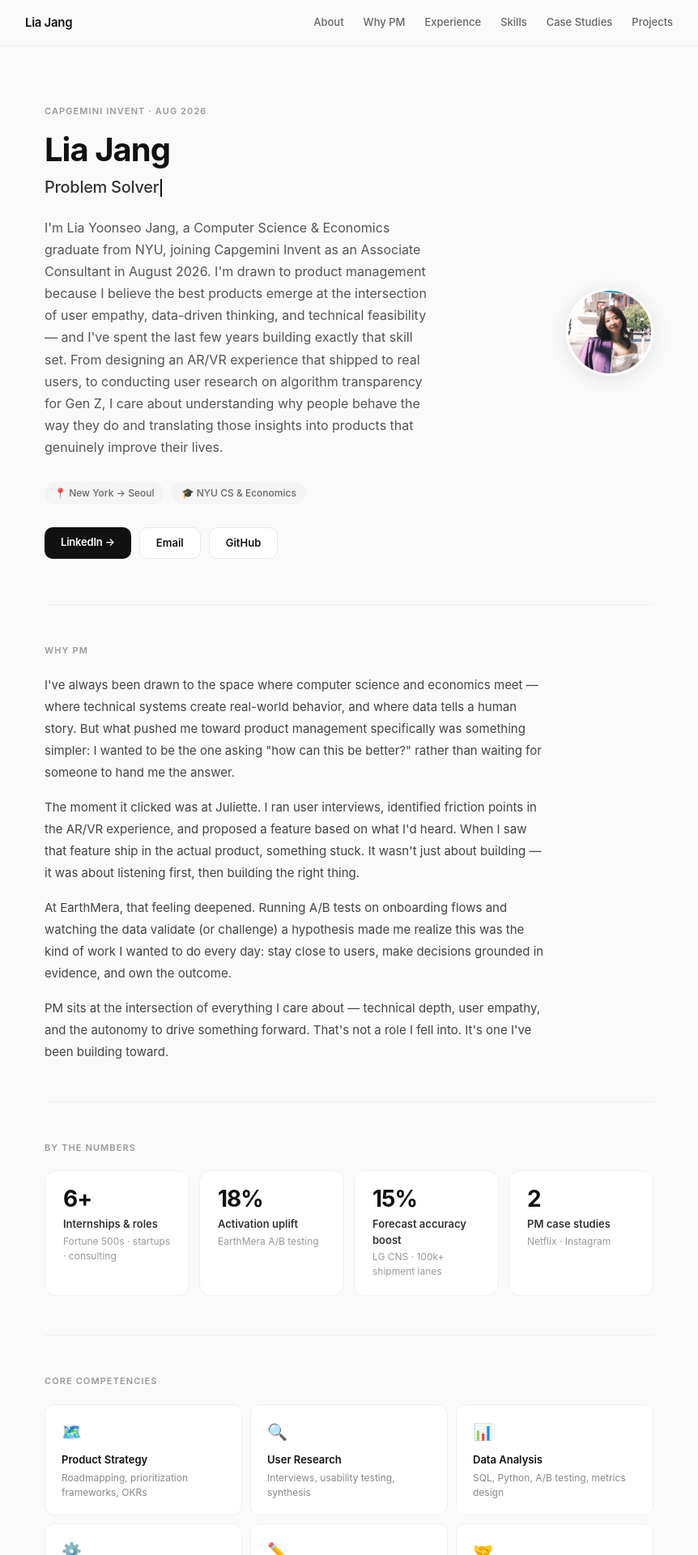
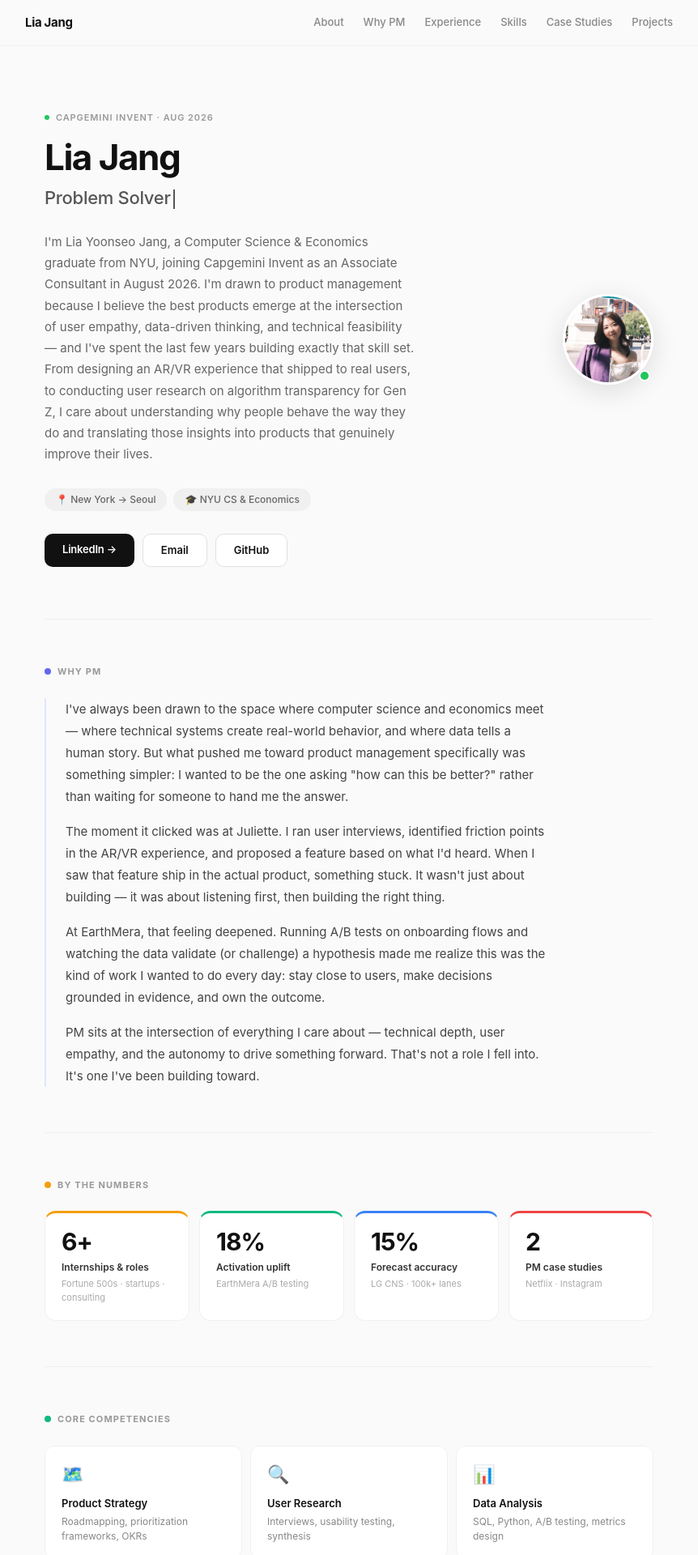
Before and after one commit to LiaYoonseoJang/personal-website, a React (Create React App) app: page / in a window 1280 px wide. Shown: the top 1920 px of the page at 81% size, without its empty margins (209-1071 px from the left). Built offline with nearby package versions, Linux system fonts and the light colour scheme.

Commit message:
full design upgrade: animations, color accents, hover effects

```diff
--- a/src/partials/MainHome.js
+++ b/src/partials/MainHome.js
@@ -1,4 +1,4 @@
-import React, { useEffect, useState } from "react";
+import React, { useEffect, useState, useRef } from "react";
 import { Link } from "react-router-dom";
 import Footer from "./Footer";
 import Experience from "./Experience";
@@ -9,7 +9,6 @@ const useTypingEffect = (words, typingSpeed = 80, deletingSpeed = 50, pauseTime
   const [displayed, setDisplayed] = useState("");
   const [wordIndex, setWordIndex] = useState(0);
   const [isDeleting, setIsDeleting] = useState(false);
-
   useEffect(() => {
     const current = words[wordIndex];
     let timeout;
@@ -19,14 +18,60 @@ const useTypingEffect = (words, typingSpeed = 80, deletingSpeed = 50, pauseTime
       timeout = setTimeout(() => setIsDeleting(true), pauseTime);
     } else if (isDeleting && displayed.length > 0) {
       timeout = setTimeout(() => setDisplayed(current.slice(0, displayed.length - 1)), deletingSpeed);
-    } else if (isDeleting && displayed.length === 0) {
+    } else {
       setIsDeleting(false);
       setWordIndex((prev) => (prev + 1) % words.length);
     }
     return () => clearTimeout(timeout);
   }, [displayed, isDeleting, wordIndex, words, typingSpeed, deletingSpeed, pauseTime]);
+  return displayed;
+};
 
-  return displayed;
+const useFadeIn = () => {
+  const ref = useRef(null);
+  const [visible, setVisible] = useState(false);
+  useEffect(() => {
+    const observer = new IntersectionObserver(
+      ([entry]) => { if (entry.isIntersecting) { setVisible(true); observer.disconnect(); } },
+      { threshold: 0.1 }
+    );
+    if (ref.current) observer.observe(ref.current);
+    return () => observer.disconnect();
+  }, []);
+  return [ref, visible];
+};
+
+const FadeSection = ({ children, style }) => {
+  const [ref, visible] = useFadeIn();
+  return (
+    <div ref={ref} style={{
+      ...style,
+      opacity: visible ? 1 : 0,
+      transform: visible ? "translateY(0)" : "translateY(24px)",
+      transition: "opacity 0.6s ease, transform 0.6s ease",
+    }}>
+      {children}
+    </div>
+  );
+};
+
+const sectionAccents = {
+  "why-pm":    { dot: "#6366f1", label: "Why PM" },
+  "numbers":   { dot: "#f59e0b", label: "By the numbers" },
+  "skills":    { dot: "#10b981", label: "Core competencies" },
+  "experience":{ dot: "#3b82f6", label: "Experience" },
+  "cases":     { dot: "#ef4444", label: "Case studies" },
+  "projects":  { dot: "#8b5cf6", label: "Projects" },
+};
+
+const SectionLabel = ({ id }) => {
+  const { dot, label } = sectionAccents[id] || { dot: "#999", label: id };
+  return (
+    <div style={{ display: "flex", alignItems: "center", gap: 8, marginBottom: 24 }}>
+      <span style={{ width: 8, height: 8, borderRadius: "50%", background: dot, flexShrink: 0 }} />
+      <p style={{ fontSize: 11, fontWeight: 700, letterSpacing: "0.1em", textTransform: "uppercase", color: "#999", margin: 0 }}>{label}</p>
+    </div>
+  );
 };
 
 const MainHome = () => {
@@ -35,16 +80,24 @@ const MainHome = () => {
 
   return (
     <div style={{ fontFamily: "'Inter', -apple-system, sans-serif", background: "#fafafa", minHeight: "100vh" }}>
+      <style>{`
+        @keyframes blink { 0%,100%{opacity:1} 50%{opacity:0} }
+        @keyframes fadeDown { from{opacity:0;transform:translateY(-12px)} to{opacity:1;transform:translateY(0)} }
+        .hover-card { transition: border-color 0.2s, box-shadow 0.2s, transform 0.2s !important; }
+        .hover-card:hover { border-color: #ccc !important; box-shadow: 0 8px 32px rgba(0,0,0,0.08) !important; transform: translateY(-2px) !important; }
+        .hover-btn:hover { background: #222 !important; }
+        .hover-btn-outline:hover { background: #f5f5f5 !important; }
+        .nav-link { transition: color 0.15s; }
+        .nav-link:hover { color: #111 !important; }
+      `}</style>
 
       {/* NAV */}
-      <nav style={{ position: "sticky", top: 0, zIndex: 50, background: "rgba(250,250,250,0.85)", backdropFilter: "blur(12px)", borderBottom: "1px solid #f0f0f0", padding: "0 24px" }}>
+      <nav style={{ position: "sticky", top: 0, zIndex: 50, background: "rgba(250,250,250,0.9)", backdropFilter: "blur(16px)", borderBottom: "1px solid #f0f0f0", padding: "0 24px", animation: "fadeDown 0.4s ease" }}>
         <div style={{ maxWidth: 800, margin: "0 auto", height: 56, display: "flex", alignItems: "center", justifyContent: "space-between" }}>
-          <span style={{ fontWeight: 600, fontSize: 15, color: "#111", letterSpacing: "-0.3px" }}>Lia Jang</span>
+          <span style={{ fontWeight: 700, fontSize: 15, color: "#111", letterSpacing: "-0.3px" }}>Lia Jang</span>
           <div style={{ display: "flex", gap: 24 }}>
             {[["About", "#about"], ["Why PM", "#why-pm"], ["Experience", "#experience"], ["Skills", "#skills"], ["Case Studies", "#cases"], ["Projects", "#projects"]].map(([label, href]) => (
-              <a key={href} href={href} style={{ fontSize: 13, color: "#666", textDecoration: "none", fontWeight: 450 }}
-                onMouseOver={e => e.target.style.color = "#111"}
-                onMouseOut={e => e.target.style.color = "#666"}>
+              <a key={href} href={href} className="nav-link" style={{ fontSize: 13, color: "#888", textDecoration: "none", fontWeight: 500 }}>
                 {label}
               </a>
             ))}
@@ -55,121 +108,147 @@ const MainHome = () => {
       <div style={{ maxWidth: 800, margin: "0 auto", padding: "0 24px" }}>
 
         {/* HERO */}
-        <section id="about" style={{ padding: "72px 0 56px", borderBottom: "1px solid #f0f0f0" }}>
+        <section id="about" style={{ padding: "80px 0 64px", borderBottom: "1px solid #f0f0f0" }}>
           <div style={{ display: "grid", gridTemplateColumns: "1fr auto", gap: 40, alignItems: "center" }}>
-            <div>
+            <div style={{ animation: "fadeDown 0.6s ease 0.1s both" }}>
               <div style={{ display: "flex", alignItems: "center", gap: 8, marginBottom: 16 }}>
-                <span style={{ fontSize: 11, fontWeight: 600, letterSpacing: "0.1em", textTransform: "uppercase", color: "#999" }}>Capgemini Invent · Aug 2026</span>
+                <span style={{ width: 6, height: 6, borderRadius: "50%", background: "#22c55e", animation: "blink 2s step-end infinite" }} />
+                <span style={{ fontSize: 11, fontWeight: 600, letterSpacing: "0.08em", textTransform: "uppercase", color: "#999" }}>Capgemini Invent · Aug 2026</span>
               </div>
-              <h1 style={{ fontSize: 40, fontWeight: 700, color: "#111", lineHeight: 1.15, letterSpacing: "-1px", marginBottom: 8 }}>
+              <h1 style={{ fontSize: 44, fontWeight: 700, color: "#111", lineHeight: 1.1, letterSpacing: "-1.5px", marginBottom: 10 }}>
                 {name}
               </h1>
-              <div style={{ fontSize: 20, fontWeight: 500, color: "#333", marginBottom: 20, minHeight: 32, letterSpacing: "-0.3px" }}>
+              <div style={{ fontSize: 22, fontWeight: 500, color: "#555", marginBottom: 24, minHeight: 34, letterSpacing: "-0.3px" }}>
                 <span>{typedText}</span>
-                <span style={{ display: "inline-block", width: 2, height: "1.1em", background: "#111", marginLeft: 2, verticalAlign: "middle", animation: "blink 1s step-end infinite" }} />
-                <style>{`@keyframes blink { 0%,100%{opacity:1} 50%{opacity:0} }`}</style>
+                <span style={{ display: "inline-block", width: 2, height: "1.1em", background: "#555", marginLeft: 3, verticalAlign: "middle", animation: "blink 1s step-end infinite" }} />
               </div>
-              <p style={{ fontSize: 16, color: "#555", lineHeight: 1.7, maxWidth: 480, marginBottom: 28 }}>
+              <p style={{ fontSize: 15, color: "#666", lineHeight: 1.75, maxWidth: 460, marginBottom: 28 }}>
                 {about.description}
               </p>
-              <div style={{ display: "flex", gap: 10, flexWrap: "wrap", marginBottom: 28 }}>
+              <div style={{ display: "flex", gap: 8, flexWrap: "wrap", marginBottom: 28 }}>
                 {[["📍", "New York → Seoul"], ["🎓", "NYU CS & Economics"]].map(([icon, text]) => (
-                  <span key={text} style={{ fontSize: 12, color: "#666", background: "#f4f4f4", borderRadius: 20, padding: "5px 12px", fontWeight: 450 }}>
+                  <span key={text} style={{ fontSize: 12, color: "#666", background: "#f0f0f0", borderRadius: 20, padding: "5px 14px", fontWeight: 500 }}>
                     {icon} {text}
                   </span>
                 ))}
               </div>
               <div style={{ display: "flex", gap: 10 }}>
-                <a href={social.LinkedIn} target="_blank" rel="noopener noreferrer"
-                  style={{ fontSize: 13, fontWeight: 600, padding: "9px 20px", background: "#111", color: "#fff", borderRadius: 10, textDecoration: "none", letterSpacing: "-0.2px" }}>
+                <a href={social.LinkedIn} target="_blank" rel="noopener noreferrer" className="hover-btn"
+                  style={{ fontSize: 13, fontWeight: 600, padding: "10px 22px", background: "#111", color: "#fff", borderRadius: 10, textDecoration: "none", letterSpacing: "-0.2px", transition: "background 0.2s" }}>
                   LinkedIn →
                 </a>
-                <a href={`mailto:${social.email}`}
-                  style={{ fontSize: 13, fontWeight: 600, padding: "9px 20px", background: "#fff", color: "#111", border: "1px solid #e8e8e8", borderRadius: 10, textDecoration: "none" }}>
+                <a href={`mailto:${social.email}`} className="hover-btn-outline"
+                  style={{ fontSize: 13, fontWeight: 600, padding: "10px 22px", background: "#fff", color: "#111", border: "1px solid #e0e0e0", borderRadius: 10, textDecoration: "none", transition: "background 0.2s" }}>
                   Email
                 </a>
-                <a href={social.github} target="_blank" rel="noopener noreferrer"
-                  style={{ fontSize: 13, fontWeight: 600, padding: "9px 20px", background: "#fff", color: "#111", border: "1px solid #e8e8e8", borderRadius: 10, textDecoration: "none" }}>
+                <a href={social.github} target="_blank" rel="noopener noreferrer" className="hover-btn-outline"
+                  style={{ fontSize: 13, fontWeight: 600, padding: "10px 22px", background: "#fff", color: "#111", border: "1px solid #e0e0e0", borderRadius: 10, textDecoration: "none", transition: "background 0.2s" }}>
                   GitHub
                 </a>
               </div>
             </div>
-            <div>
+            <div style={{ animation: "fadeDown 0.6s ease 0.2s both" }}>
+              <div style={{ position: "relative" }}>
                 <img src={profileImg} alt={name}
-                style={{ width: 108, height: 108, borderRadius: "50%", objectFit: "cover", objectPosition: "top", border: "3px solid #fff", boxShadow: "0 4px 24px rgba(0,0,0,0.10)" }} />
+                  style={{ width: 112, height: 112, borderRadius: "50%", objectFit: "cover", objectPosition: "top", border: "3px solid #fff", boxShadow: "0 8px 32px rgba(0,0,0,0.12)" }} />
+                <span style={{ position: "absolute", bottom: 4, right: 4, width: 14, height: 14, borderRadius: "50%", background: "#22c55e", border: "2px solid #fafafa" }} />
+              </div>
             </div>
           </div>
         </section>
 
         {/* WHY PM */}
-        <section id="why-pm" style={{ padding: "48px 0", borderBottom: "1px solid #f0f0f0" }}>
-          <p style={{ fontSize: 11, fontWeight: 600, letterSpacing: "0.1em", textTransform: "uppercase", color: "#999", marginBottom: 20 }}>Why PM</p>
-          <div style={{ maxWidth: 620 }}>
-            <p style={{ fontSize: 15, color: "#444", lineHeight: 1.8, marginBottom: 16 }}>
-              I've always been drawn to the space where computer science and economics meet — where technical systems create real-world behavior, and where data tells a human story. But what pushed me toward product management specifically was something simpler: I wanted to be the one asking "how can this be better?" rather than waiting for someone to hand me the answer.
-            </p>
-            <p style={{ fontSize: 15, color: "#444", lineHeight: 1.8, marginBottom: 16 }}>
-              The moment it clicked was at Juliette. I ran user interviews, identified friction points in the AR/VR experience, and proposed a feature based on what I'd heard. When I saw that feature ship in the actual product, something stuck. It wasn't just about building — it was about listening first, then building the right thing.
-            </p>
-            <p style={{ fontSize: 15, color: "#444", lineHeight: 1.8, marginBottom: 16 }}>
-              At EarthMera, that feeling deepened. Running A/B tests on onboarding flows and watching the data validate (or challenge) a hypothesis made me realize this was the kind of work I wanted to do every day: stay close to users, make decisions grounded in evidence, and own the outcome.
-            </p>
-            <p style={{ fontSize: 15, color: "#444", lineHeight: 1.8 }}>
-              PM sits at the intersection of everything I care about — technical depth, user empathy, and the autonomy to drive something forward. That's not a role I fell into. It's one I've been building toward.
-            </p>
+        <FadeSection style={{ padding: "56px 0", borderBottom: "1px solid #f0f0f0" }}>
+          <section id="why-pm">
+            <SectionLabel id="why-pm" />
+            <div style={{ maxWidth: 620, borderLeft: "2px solid #e0e7ff", paddingLeft: 24 }}>
+              {[
+                `I've always been drawn to the space where computer science and economics meet — where technical systems create real-world behavior, and where data tells a human story. But what pushed me toward product management specifically was something simpler: I wanted to be the one asking "how can this be better?" rather than waiting for someone to hand me the answer.`,
+                `The moment it clicked was at Juliette. I ran user interviews, identified friction points in the AR/VR experience, and proposed a feature based on what I'd heard. When I saw that feature ship in the actual product, something stuck. It wasn't just about building — it was about listening first, then building the right thing.`,
+                `At EarthMera, that feeling deepened. Running A/B tests on onboarding flows and watching the data validate (or challenge) a hypothesis made me realize this was the kind of work I wanted to do every day: stay close to users, make decisions grounded in evidence, and own the outcome.`,
+                `PM sits at the intersection of everything I care about — technical depth, user empathy, and the autonomy to drive something forward. That's not a role I fell into. It's one I've been building toward.`,
+              ].map((p, i) => (
+                <p key={i} style={{ fontSize: 15, color: "#444", lineHeight: 1.8, marginBottom: i < 3 ? 16 : 0 }}>{p}</p>
+              ))}
             </div>
           </section>
+        </FadeSection>
 
         {/* BY THE NUMBERS */}
-        <section style={{ padding: "48px 0", borderBottom: "1px solid #f0f0f0" }}>
-          <p style={{ fontSize: 11, fontWeight: 600, letterSpacing: "0.1em", textTransform: "uppercase", color: "#999", marginBottom: 20 }}>By the numbers</p>
+        <FadeSection style={{ padding: "56px 0", borderBottom: "1px solid #f0f0f0" }}>
+          <SectionLabel id="numbers" />
           <div style={{ display: "grid", gridTemplateColumns: "repeat(4, 1fr)", gap: 12 }}>
             {[
-              { number: "6+", label: "Internships & roles", sub: "Fortune 500s · startups · consulting" },
-              { number: "18%", label: "Activation uplift", sub: "EarthMera A/B testing" },
-              { number: "15%", label: "Forecast accuracy boost", sub: "LG CNS · 100k+ shipment lanes" },
-              { number: "2", label: "PM case studies", sub: "Netflix · Instagram" },
-            ].map(({ number, label, sub }) => (
-              <div key={label} style={{ background: "#fff", border: "1px solid #f0f0f0", borderRadius: 14, padding: "20px 22px" }}>
-                <p style={{ fontSize: 28, fontWeight: 700, color: "#111", letterSpacing: "-1px", lineHeight: 1 }}>{number}</p>
-                <p style={{ fontSize: 13, fontWeight: 600, color: "#333", marginTop: 8 }}>{label}</p>
-                <p style={{ fontSize: 12, color: "#999", marginTop: 2 }}>{sub}</p>
+              { number: "6+", label: "Internships & roles", sub: "Fortune 500s · startups · consulting", color: "#f59e0b" },
+              { number: "18%", label: "Activation uplift", sub: "EarthMera A/B testing", color: "#10b981" },
+              { number: "15%", label: "Forecast accuracy", sub: "LG CNS · 100k+ lanes", color: "#3b82f6" },
+              { number: "2", label: "PM case studies", sub: "Netflix · Instagram", color: "#ef4444" },
+            ].map(({ number, label, sub, color }) => (
+              <div key={label} className="hover-card" style={{ background: "#fff", border: "1px solid #f0f0f0", borderRadius: 14, padding: "20px 20px", borderTop: `3px solid ${color}` }}>
+                <p style={{ fontSize: 30, fontWeight: 700, color: "#111", letterSpacing: "-1px", lineHeight: 1 }}>{number}</p>
+                <p style={{ fontSize: 12, fontWeight: 600, color: "#333", marginTop: 8 }}>{label}</p>
+                <p style={{ fontSize: 11, color: "#aaa", marginTop: 3 }}>{sub}</p>
               </div>
             ))}
           </div>
-        </section>
+        </FadeSection>
 
         {/* SKILLS */}
-        <section id="skills" style={{ padding: "48px 0", borderBottom: "1px solid #f0f0f0" }}>
-          <p style={{ fontSize: 11, fontWeight: 600, letterSpacing: "0.1em", textTransform: "uppercase", color: "#999", marginBottom: 20 }}>Core competencies</p>
+        <FadeSection style={{ padding: "56px 0", borderBottom: "1px solid #f0f0f0" }}>
+          <section id="skills">
+            <SectionLabel id="skills" />
             <div style={{ display: "grid", gridTemplateColumns: "repeat(3, 1fr)", gap: 10 }}>
               {skills.map((skill) => (
-              <div key={skill.skillName} style={{ background: "#fff", border: "1px solid #f0f0f0", borderRadius: 12, padding: "18px 20px", transition: "border-color 0.2s" }}
-                onMouseOver={e => e.currentTarget.style.borderColor = "#ccc"}
-                onMouseOut={e => e.currentTarget.style.borderColor = "#f0f0f0"}>
-                <div style={{ fontSize: 20, marginBottom: 10 }}>{skill.icon}</div>
+                <div key={skill.skillName} className="hover-card" style={{ background: "#fff", border: "1px solid #f0f0f0", borderRadius: 12, padding: "18px 20px" }}>
+                  <div style={{ fontSize: 22, marginBottom: 10 }}>{skill.icon}</div>
                   <p style={{ fontSize: 13, fontWeight: 600, color: "#111", marginBottom: 4 }}>{skill.skillName}</p>
                   <p style={{ fontSize: 12, color: "#888", lineHeight: 1.5 }}>{skill.skillDesc}</p>
                 </div>
               ))}
             </div>
           </section>
+        </FadeSection>
 
         {/* EXPERIENCE */}
+        <FadeSection>
           <Experience />
+        </FadeSection>
+
+        {/* CASE STUDIES */}
+        <FadeSection style={{ padding: "56px 0", borderBottom: "1px solid #f0f0f0" }}>
+          <section id="cases">
+            <SectionLabel id="cases" />
+            <div style={{ display: "flex", flexDirection: "column", gap: 10 }}>
+              {case_studies.map((cs, i) => (
+                <Link key={i} to={cs.link} className="hover-card"
+                  style={{ textDecoration: "none", display: "grid", gridTemplateColumns: "auto 1fr auto", gap: 18, alignItems: "center", background: "#fff", border: "1px solid #f0f0f0", borderRadius: 14, padding: "20px 24px" }}>
+                  <img src={cs.image} alt={cs.title} style={{ width: 46, height: 46, borderRadius: 10, objectFit: "cover", border: "1px solid #f0f0f0" }} />
+                  <div>
+                    <p style={{ fontSize: 14, fontWeight: 600, color: "#111", marginBottom: 4 }}>{cs.title} — {cs.subtitle}</p>
+                    <p style={{ fontSize: 12, color: "#888", lineHeight: 1.5 }}>{cs.description.slice(0, 90)}...</p>
+                  </div>
+                  <div style={{ display: "flex", alignItems: "center", gap: 10, flexShrink: 0 }}>
+                    {i === 0 && <span style={{ fontSize: 11, fontWeight: 600, color: "#16a34a", background: "#f0fdf4", border: "1px solid #bbf7d0", borderRadius: 20, padding: "3px 10px" }}>↓15% browse time</span>}
+                    {i === 1 && <span style={{ fontSize: 11, fontWeight: 600, color: "#2563eb", background: "#eff6ff", border: "1px solid #bfdbfe", borderRadius: 20, padding: "3px 10px" }}>↑ creator trust</span>}
+                    <span style={{ fontSize: 20, color: "#ddd", fontWeight: 300 }}>→</span>
+                  </div>
+                </Link>
+              ))}
+            </div>
+          </section>
+        </FadeSection>
 
         {/* PROJECTS */}
-        <section id="projects" style={{ padding: "48px 0", borderBottom: "1px solid #f0f0f0" }}>
-          <p style={{ fontSize: 11, fontWeight: 600, letterSpacing: "0.1em", textTransform: "uppercase", color: "#999", marginBottom: 20 }}>Projects</p>
+        <FadeSection style={{ padding: "56px 0", borderBottom: "1px solid #f0f0f0" }}>
+          <section id="projects">
+            <SectionLabel id="projects" />
             <div style={{ display: "grid", gridTemplateColumns: "1fr 1fr", gap: 12 }}>
               {projects.map((project, i) => (
-              <div key={i} style={{ background: "#fff", border: "1px solid #f0f0f0", borderRadius: 14, overflow: "hidden", transition: "border-color 0.2s, box-shadow 0.2s" }}
-                onMouseOver={e => { e.currentTarget.style.borderColor = "#ccc"; e.currentTarget.style.boxShadow = "0 4px 20px rgba(0,0,0,0.06)"; }}
-                onMouseOut={e => { e.currentTarget.style.borderColor = "#f0f0f0"; e.currentTarget.style.boxShadow = "none"; }}>
-                <img src={project.image} alt={project.title} style={{ width: "100%", height: 140, objectFit: "cover" }} />
+                <div key={i} className="hover-card" style={{ background: "#fff", border: "1px solid #f0f0f0", borderRadius: 14, overflow: "hidden" }}>
+                  <img src={project.image} alt={project.title} style={{ width: "100%", height: 148, objectFit: "cover" }} />
                   <div style={{ padding: "16px 18px" }}>
-                  <p style={{ fontSize: 11, color: "#999", marginBottom: 5, lineHeight: 1.4 }}>{project.problem}</p>
-                  <p style={{ fontSize: 14, fontWeight: 600, color: "#111", marginBottom: 6 }}>{project.title}</p>
+                    <p style={{ fontSize: 11, color: "#aaa", marginBottom: 5, lineHeight: 1.4 }}>{project.problem}</p>
+                    <p style={{ fontSize: 14, fontWeight: 700, color: "#111", marginBottom: 6 }}>{project.title}</p>
                     <p style={{ fontSize: 12, color: "#666", lineHeight: 1.6, marginBottom: 12 }}>{project.description.slice(0, 100)}...</p>
                     <div style={{ display: "flex", gap: 5, flexWrap: "wrap", marginBottom: 14 }}>
                       {project.tags.map(tag => (
@@ -185,30 +264,7 @@ const MainHome = () => {
               ))}
             </div>
           </section>
-
-        {/* CASE STUDIES */}
-        <section id="cases" style={{ padding: "48px 0", borderBottom: "1px solid #f0f0f0" }}>
-          <p style={{ fontSize: 11, fontWeight: 600, letterSpacing: "0.1em", textTransform: "uppercase", color: "#999", marginBottom: 20 }}>Case studies</p>
-          <div style={{ display: "flex", flexDirection: "column", gap: 10 }}>
-            {case_studies.map((cs, i) => (
-              <Link key={i} to={cs.link}
-                style={{ textDecoration: "none", display: "grid", gridTemplateColumns: "auto 1fr auto", gap: 18, alignItems: "center", background: "#fff", border: "1px solid #f0f0f0", borderRadius: 14, padding: "18px 22px", transition: "border-color 0.2s, box-shadow 0.2s" }}
-                onMouseOver={e => { e.currentTarget.style.borderColor = "#ccc"; e.currentTarget.style.boxShadow = "0 4px 20px rgba(0,0,0,0.06)"; }}
-                onMouseOut={e => { e.currentTarget.style.borderColor = "#f0f0f0"; e.currentTarget.style.boxShadow = "none"; }}>
-                <img src={cs.image} alt={cs.title} style={{ width: 44, height: 44, borderRadius: 10, objectFit: "cover", border: "1px solid #f0f0f0" }} />
-                <div>
-                  <p style={{ fontSize: 14, fontWeight: 600, color: "#111", marginBottom: 3 }}>{cs.title} — {cs.subtitle}</p>
-                  <p style={{ fontSize: 12, color: "#888", lineHeight: 1.5 }}>{cs.description.slice(0, 90)}...</p>
-                </div>
-                <div style={{ display: "flex", alignItems: "center", gap: 10, flexShrink: 0 }}>
-                  {i === 0 && <span style={{ fontSize: 11, fontWeight: 600, color: "#16a34a", background: "#f0fdf4", border: "1px solid #bbf7d0", borderRadius: 20, padding: "3px 10px" }}>↓15% browse time</span>}
-                  {i === 1 && <span style={{ fontSize: 11, fontWeight: 600, color: "#2563eb", background: "#eff6ff", border: "1px solid #bfdbfe", borderRadius: 20, padding: "3px 10px" }}>↑ creator trust</span>}
-                  <span style={{ fontSize: 18, color: "#ccc" }}>→</span>
-                </div>
-              </Link>
-            ))}
-          </div>
-        </section>
+        </FadeSection>
 
       </div>
 
```
Lines whose indentation alone changed are shown as unchanged.
